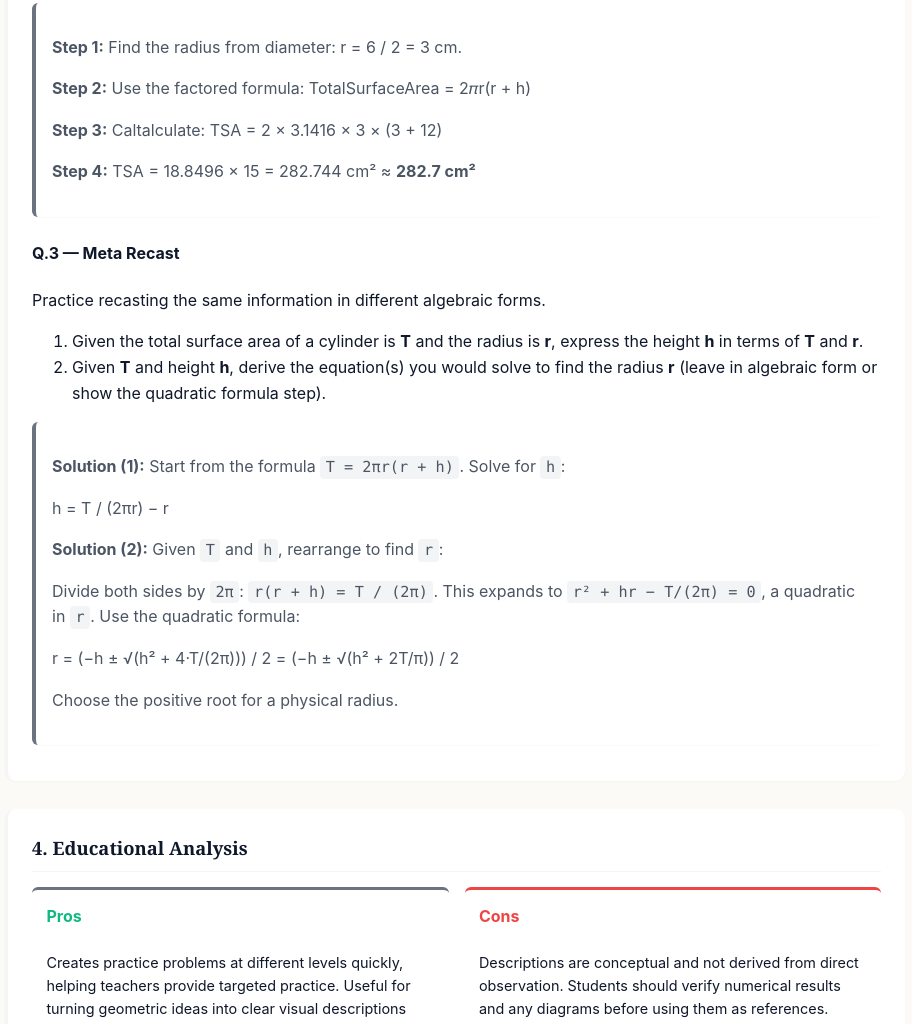
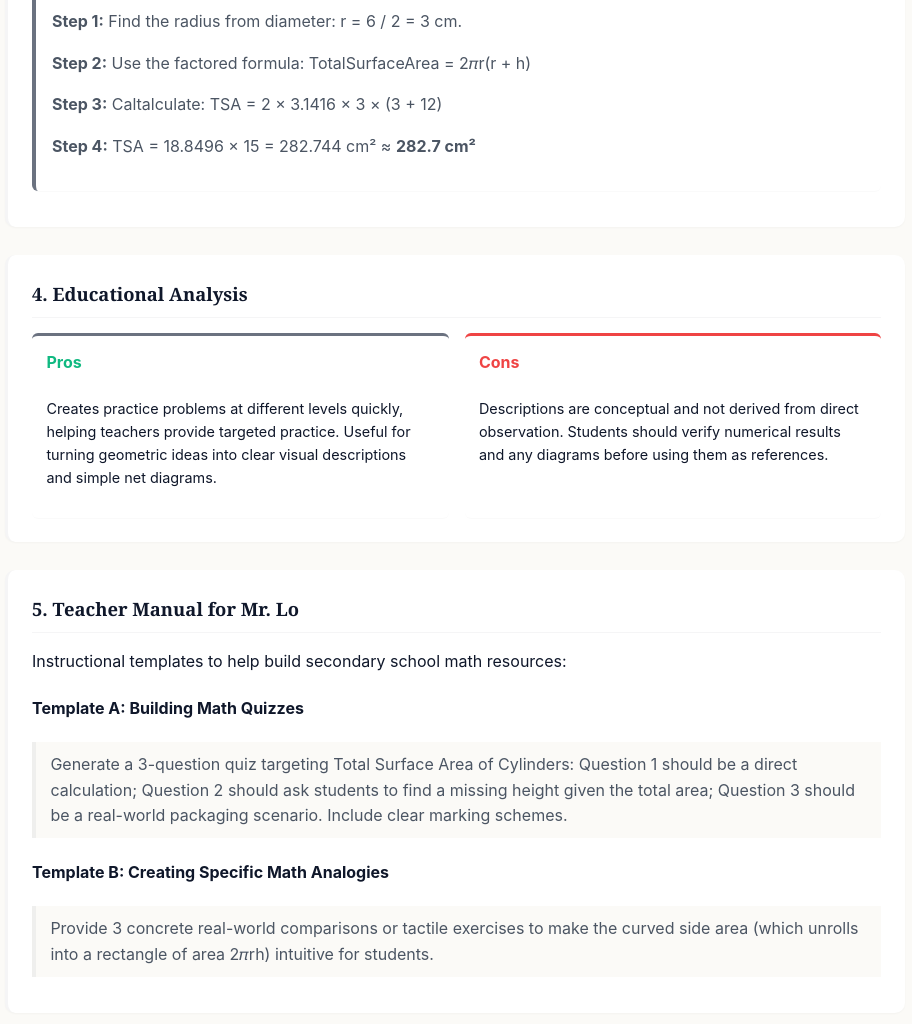
Before and after one commit to alexl0206/maths-hw, a plain HTML site: page index.html in a window 1280 px wide. Shown: the part 1776-2800 px from the top of the page, without its empty margins (185-1097 px from the left). Drawn offline with Linux system fonts and the light colour scheme.

Commit message:
Remove Q.3; show solutions inline as blockquotes; remove reveal script

```diff
--- a/index.html
+++ b/index.html
@@ -181,13 +181,13 @@
 
         <section id="explanation">
             <h2>2. Visualizing the Formula</h2>
-            <p>Struggling to remember formulas? Let's take a 3D cylinder and "unroll" it flat into its 2D geometry net[cite: 4, 5, 12]:</p>
+            <p>Struggling to remember formulas? Let's take a 3D cylinder and unroll it, make it flat!</p>
 
                         <div class="net-diagram">
                                 <img src="visual-formula.png" alt="Net diagram: cylinder unrolled" style="max-width:100%;height:auto;display:block;margin:0 auto;">
                         </div>
 
-            <h3>Step-by-Step Breakdown:</h3>
+            <h3>Step by Step Breakdown:</h3>
             <ul>
                 <li><strong>The Two Circular Bases:</strong> A cylinder has a top and a bottom circle. The area of one circle is <code>𝜋r²</code>. For both, it is <strong><code>2𝜋r²</code></strong>.</li>
                 <li><strong>The Curved Side Surface:</strong> When unrolled, the side forms a perfect <strong>rectangle</strong>. Its height is <code>h</code>, and its length wraps perfectly around the circle, meaning the length equals the circle's circumference (<code>2𝜋r</code>). Therefore, the curved surface area is <strong><code>2𝜋rh</code></strong>.</li>
@@ -222,23 +222,7 @@
                 </blockquote>
             </div>
 
-            <div style="margin-top: 1.5rem;">
-                <h4>Q.3 — Meta Recast</h4>
-                <p>Practice recasting the same information in different algebraic forms.</p>
-                <ol>
-                    <li>Given the total surface area of a cylinder is <strong>T</strong> and the radius is <strong>r</strong>, express the height <strong>h</strong> in terms of <strong>T</strong> and <strong>r</strong>.</li>
-                    <li>Given <strong>T</strong> and height <strong>h</strong>, derive the equation(s) you would solve to find the radius <strong>r</strong> (leave in algebraic form or show the quadratic formula step).</li>
-                </ol>
-                <blockquote id="sol3" class="solution">
-                    <p><strong>Solution (1):</strong> Start from the formula <code>T = 2πr(r + h)</code>. Solve for <code>h</code>:</p>
-                    <p>h = T / (2πr) − r</p>
-
-                    <p><strong>Solution (2):</strong> Given <code>T</code> and <code>h</code>, rearrange to find <code>r</code>:</p>
-                    <p>Divide both sides by <code>2π</code>: <code>r(r + h) = T / (2π)</code>. This expands to <code>r² + hr − T/(2π) = 0</code>, a quadratic in <code>r</code>. Use the quadratic formula:</p>
-                    <p>r = (−h ± √(h² + 4·T/(2π))) / 2 = (−h ± √(h² + 2T/π)) / 2</p>
-                    <p>Choose the positive root for a physical radius.</p>
-                </blockquote>
-            </div>
+            <!-- Q.3 removed as requested -->
         </section>
 
         <section id="pros-cons">
@@ -257,7 +241,7 @@
 
         <section id="mr-lo">
             <h2>5. Teacher Manual for Mr. Lo</h2>
-            <p>Prompt templates to help build secondary school math questions:</p>
+            <p>Instructional templates to help build secondary school math resources:</p>
 
             <h4>Template A: Building Math Quizzes</h4>
             <blockquote>
```
